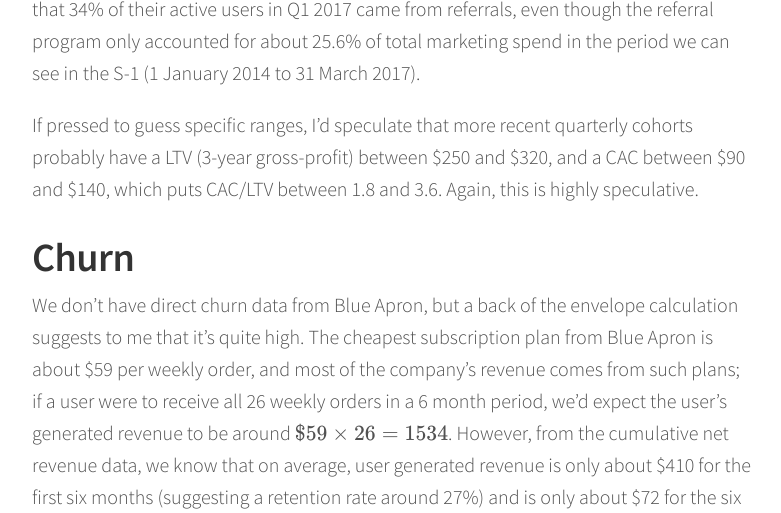
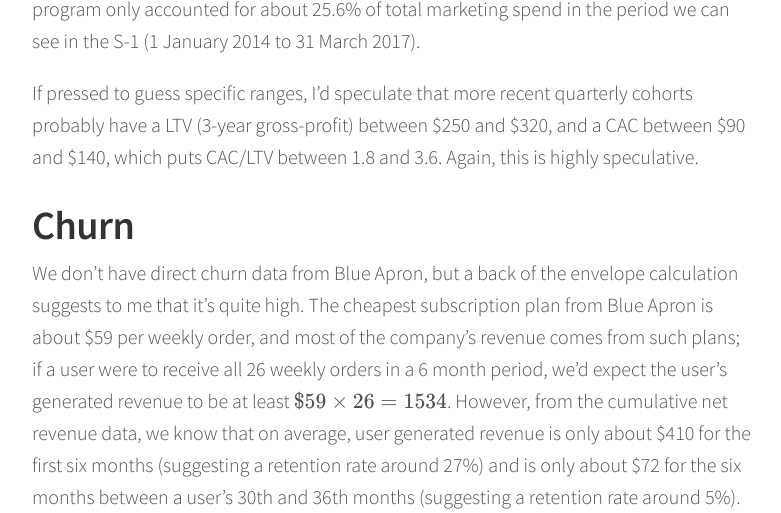
Before and after one commit to sl8r000/normal-extensions, a Jekyll site: the page built from _posts/2017-06-07-blue-apron.md, in a window 1280 px wide and 1400 px high, scrolled down 4122 px, cut to the strip 0-513 px from the top of the window. Shown: the whole strip, without its empty margins (248-1029 px from the left). Built offline with Jekyll 4.4.1, drawn with Linux system fonts in a browser that asks for light colours; formulas are drawn with MathJax 3; some of the changed text lies outside the part shown.

Commit message:
corrections

```diff
--- a/_posts/2017-06-07-blue-apron.md
+++ b/_posts/2017-06-07-blue-apron.md
@@ -56,18 +56,18 @@
 
 # Churn
 
-We don't have direct churn data from Blue Apron, but a back of the envelope calculation suggests to me that it's quite high. The cheapest subscription plan from Blue Apron is about $59 per weekly order, and most of the company's revenue comes from such plans; if a user were to receive all 26 weekly orders in a 6 month period, we'd expect the user's generated revenue to be around $$\$59 \times 26 = 1534$$. However, from the cumulative net revenue data, we know that on average, user generated revenue is only about $410 for the first six months (suggesting a retention rate around 27%) and is only about $72 for the six months between a user's 30th and 36th months (suggesting a retention rate around 5%).
+We don't have direct churn data from Blue Apron, but a back of the envelope calculation suggests to me that it's quite high. The cheapest subscription plan from Blue Apron is about $59 per weekly order, and most of the company's revenue comes from such plans; if a user were to receive all 26 weekly orders in a 6 month period, we'd expect the user's generated revenue to be at least $$\$59 \times 26 = 1534$$. However, from the cumulative net revenue data, we know that on average, user generated revenue is only about $410 for the first six months (suggesting a retention rate around 27%) and is only about $72 for the six months between a user's 30th and 36th months (suggesting a retention rate around 5%).
 
 ![churn](http://i.imgur.com/ax0CL7G.png){: .center-image}
 
-This is a very rough measure, and doesn't take into account a lot of factors (such as the fact that Blue Apron lets customers skip deliveries, thus lowering revenue but not true retention). However, it's not far off from estimates others have made. [Back in June '16](http://blog.secondmeasure.com/2016/06/27/blue-apron/), Second Measure (an analytics company that measures consumer spending data directly from credit card processing data) estimated Blue Apron's 6-month retention rate at about 28% (compared to 26.7% above) and its 12-month
+This is a very rough measure, and doesn't take into account a lot of factors (such as the fact that Blue Apron lets customers skip deliveries, thus lowering revenue but not lowering true retention). However, it's not far off from estimates others have made. [Back in June '16](http://blog.secondmeasure.com/2016/06/27/blue-apron/), Second Measure (an analytics company that measures consumer spending directly from credit card processing data) estimated Blue Apron's 6-month retention rate at about 28% (compared to 26.7% above) and its 12-month
 retention rate at 18% (compared to 12.8% above). In [October '16](https://www.1010data.com/company/blog/blue-apron-is-bringing-home-the-bacon/), 1010data (a market research firm) estimated 6-month retention at around 10%.
 
 I think this high churn rate is interesting, but not *too* concerning since Blue Apron is still able to reach a pretty high LTV (relative to CAC) of ~$310 in spite of it.
 
 # Magic Number Math
 
-Another way to measure user economics for subscription business models is the so-called "[magic number](https://www.scalevp.com/blog/magic-number-math)", which is change in revenue divided by marketing spend (measured quarterly). It's most typically applied to SaaS businesses, but since Blue Apron gets most of its revenue from it's subscription service, we can apply it here as well (with a correction for gross margin discussed below):
+Another way to measure user economics for subscription business models is the so-called "[magic number](https://www.scalevp.com/blog/magic-number-math)", which is change in revenue divided by marketing spend (measured quarterly). It's most typically applied to SaaS businesses, but since Blue Apron gets most of its revenue from its subscription service, we can apply it here as well (with a correction for gross margin discussed below):
 
 ![income](http://i.imgur.com/9R4D002.png){: .center-image}
 
```
Also changed, not shown: other parts of _posts/2017-06-07-blue-apron.md (+2 -2 lines).
